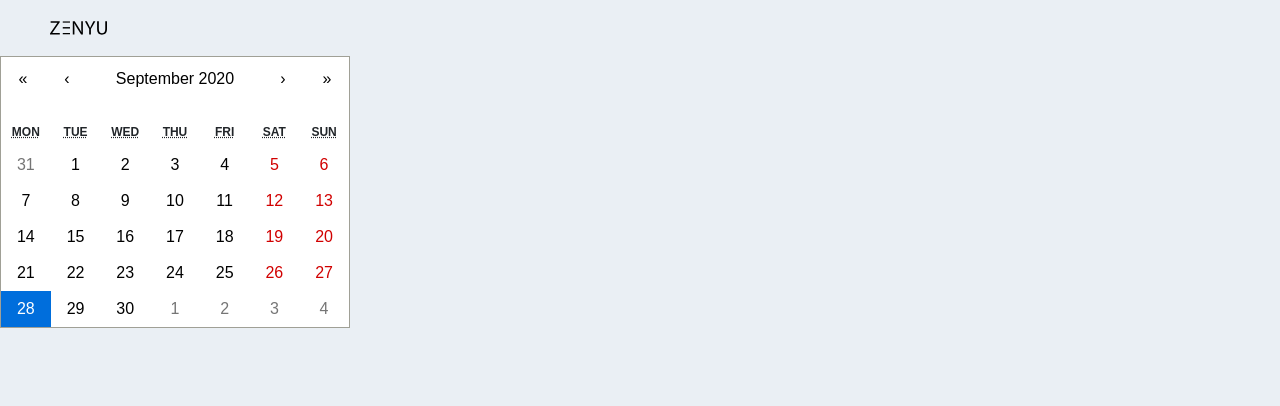
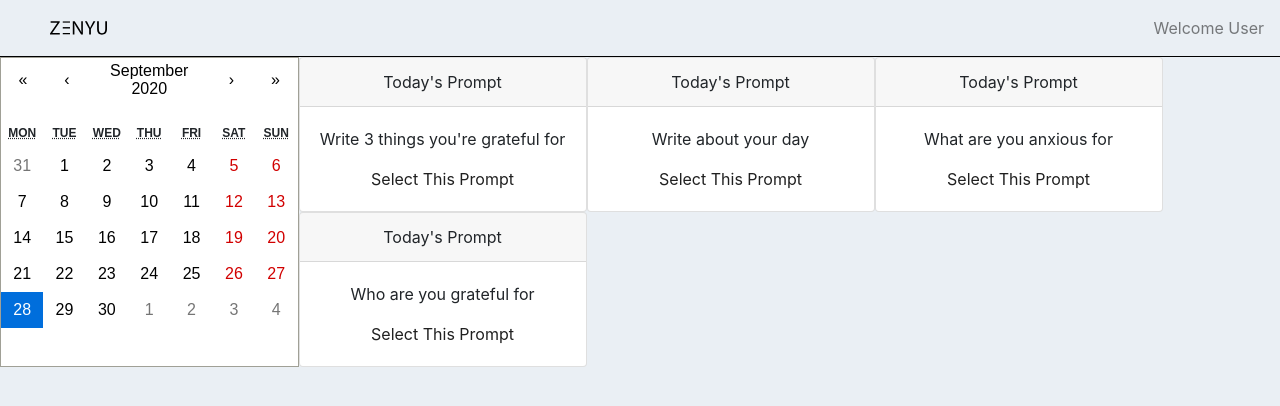
Before and after one commit to angelalim1010/Journaling, a React (Create React App) app in the folder client/: page /homepage in a window 1280 px wide. Shown: the top 406 px of the page. Built offline with nearby package versions, Linux system fonts and the light colour scheme.

Commit message:
adding cards for prompts

```diff
--- a/client/src/components/LoginHomepage.css
+++ b/client/src/components/LoginHomepage.css
@@ -0,0 +1,12 @@
+.homepage-layout{
+    display: flex;
+    flex-direction: row;
+}
+.underline{
+    border-bottom: 1px solid black;
+}
+
+.prompt-layout{
+    display: flex;
+    flex-flow: row wrap;
+}
--- a/client/src/components/LoginHomepage.jsx
+++ b/client/src/components/LoginHomepage.jsx
@@ -9,7 +9,21 @@ class LoginHomepage extends Component {
   constructor(props) {
     super(props);
     this.state = {
-        date: new Date()
+        date: new Date(),
+        prompts: [
+            {
+                prompt: "Write 3 things you're grateful for"
+            },
+            {
+                prompt: "Write about your day"
+            },
+            {
+                prompt: "What are you anxious for"
+            },
+            {
+                prompt: "Who are you grateful for"
+            }
+        ]
     }
     this.onChange = this.onChange.bind(this);
   }
@@ -19,10 +33,12 @@ class LoginHomepage extends Component {
           date: date
       })
   }
+
+
   render() {
     return (
       <div>
-          <Navbar>
+          <Navbar className="underline">
                 <Navbar.Brand href="/">
                     <img src={ZenyuLogo}
                         width="30"
@@ -31,11 +47,33 @@ class LoginHomepage extends Component {
                         alt="Zenyu Logo">
                     </img>
                 </Navbar.Brand>
+                <Navbar.Collapse className = "justify-content-end">
+                    <Navbar.Text>
+                        Welcome User
+                    </Navbar.Text>
+                </Navbar.Collapse>
           </Navbar>
-          <Calendar
-            onChange={this.onChange}
-            value={this.state.date}
-          />
+          <div className = "homepage-layout">
+            <Calendar
+                onChange={this.onChange}
+                value={this.state.date}
+            />
+            <div className = "prompt-layout">
+                {this.state.prompts.map((prompt,index)=>(
+                    <Card style={{width: '18rem'}}>
+                    <Card.Header>Today's Prompt</Card.Header>
+
+                    <Card.Body>
+                        <Card.Text>{prompt.prompt}</Card.Text>
+                        <Card.Link href="/">Select This Prompt</Card.Link>
+                    </Card.Body>
+                </Card>
+                ))}
+
+            </div>
+
+          </div>
+
       </div>
     );
   }
```
